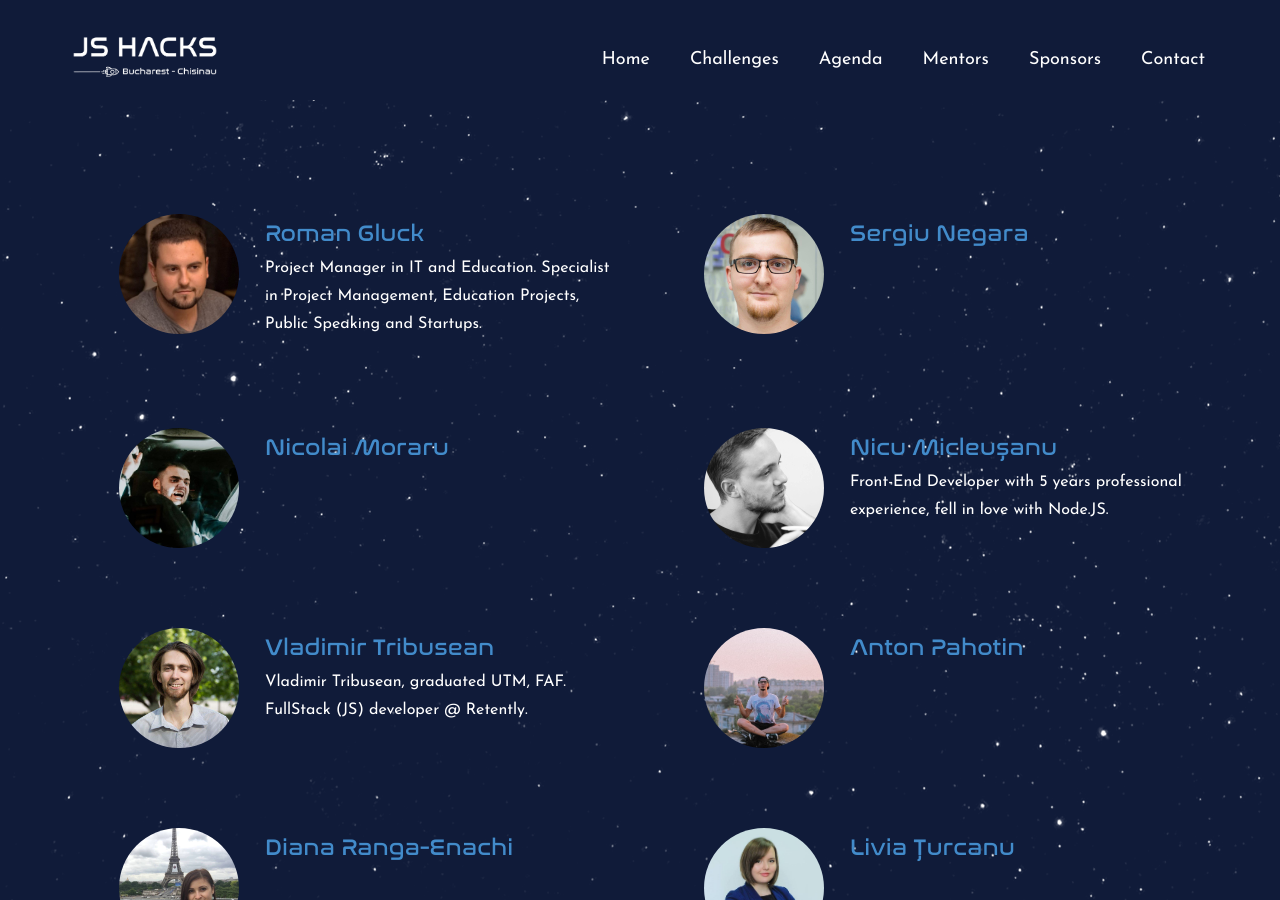
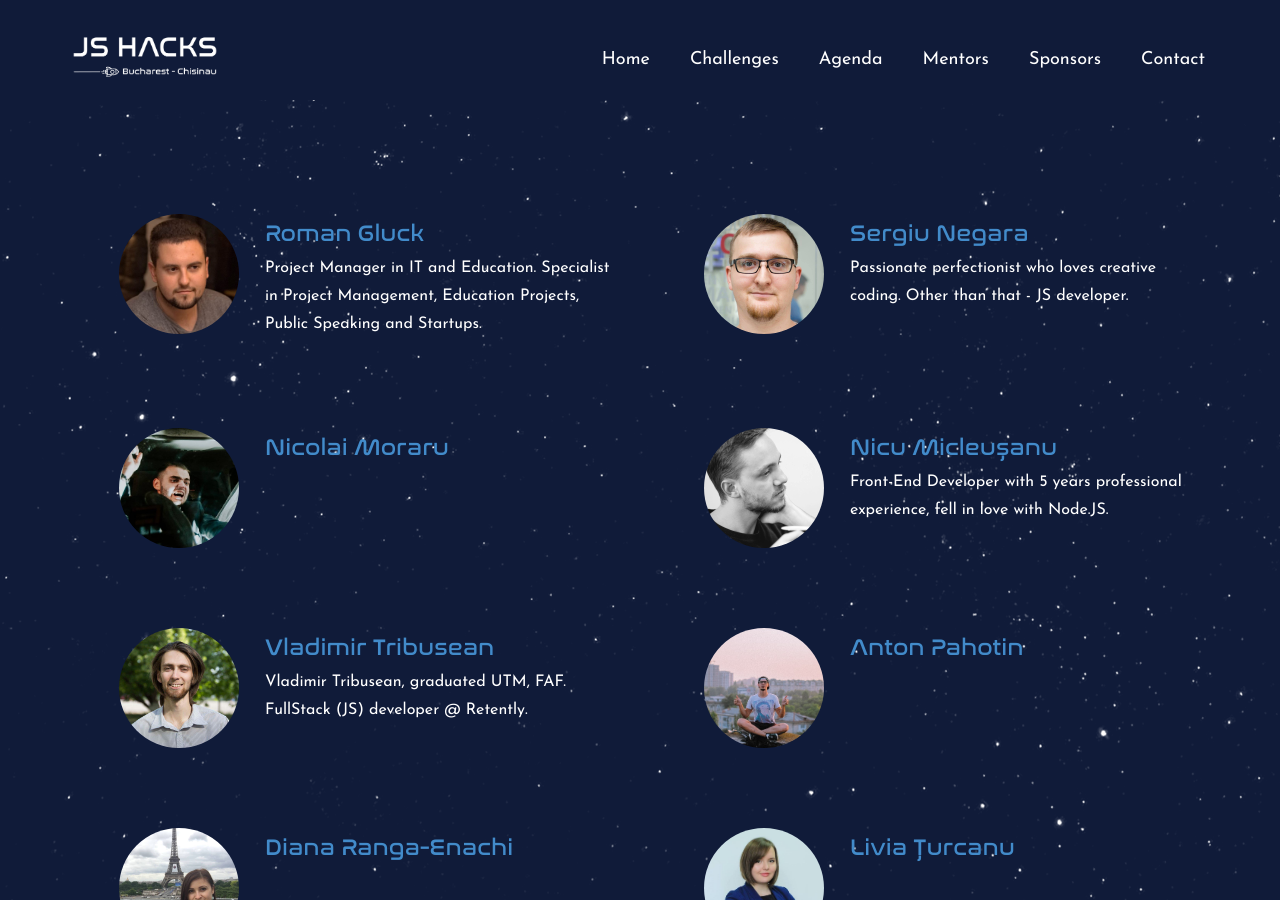
Before and after one commit to js-hacks/chisinau, a Jekyll site: the page built from index.html, in a window 1280 px wide and 900 px high, scrolled down 3027 px. Built offline with Jekyll 4.4.1, drawn with Linux system fonts in a browser that asks for light colours; nearby versions of some CDN libraries; some web fonts are replaced.

Commit message:
style fix

```diff
--- a/index.html
+++ b/index.html
@@ -184,7 +184,7 @@ permalink: /
           </div>
           <div class="col-md-8 col-xs-6">
             <p class="small-title"><strong><a href="https://www.facebook.com/sergiu.negara">Sergiu Negara</a></strong></p>
-            <!-- <p>Alexandru leads the development team at BEN, using javascript to put Bumblebee in Transformers, BabyBjorn in The Hangover or a Heineken in the hand of James Bond.</p> -->
+            <p>Passionate perfectionist who loves creative coding. Other than that - JS developer.</p>
 
           </div>
         </div>
```
